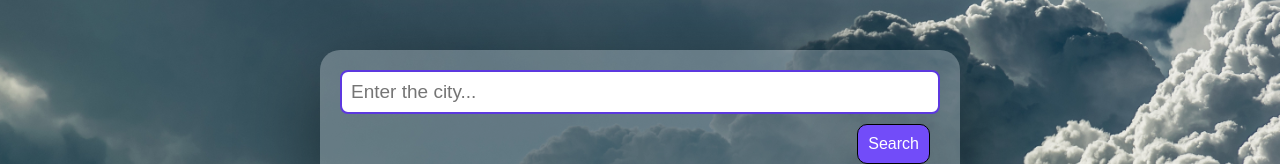
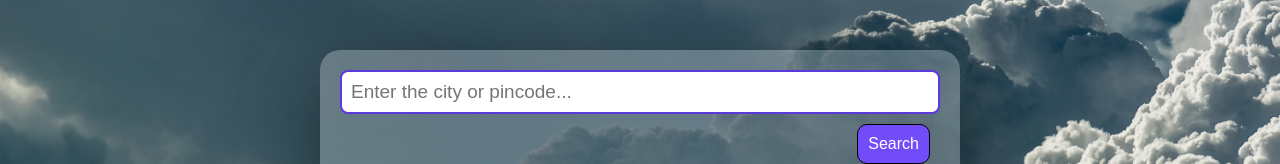
Before and after one commit to manupuranic/weather-app, a React (Create React App) app: page / in a window 1280 px wide. Shown: the part 282-446 px from the top of the page. Built offline with nearby package versions, Linux system fonts and the light colour scheme.

Commit message:
feature change

```diff
--- a/src/Components/InputForm/Input.js
+++ b/src/Components/InputForm/Input.js
@@ -32,7 +32,7 @@ const Input = (props) => {
         <input
           onChange={cityInputHandler}
           type="text"
-          placeholder="Enter the city..."
+          placeholder="Enter the city or pincode..."
           value={enteredCity}
         />
         {weatherCtx.isSearched && (
```
